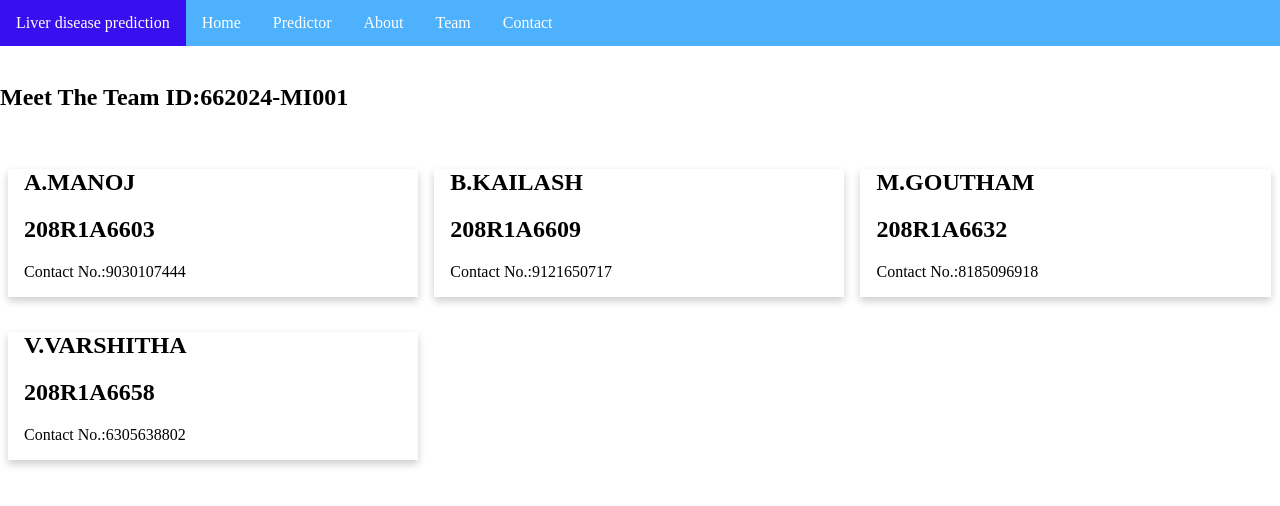
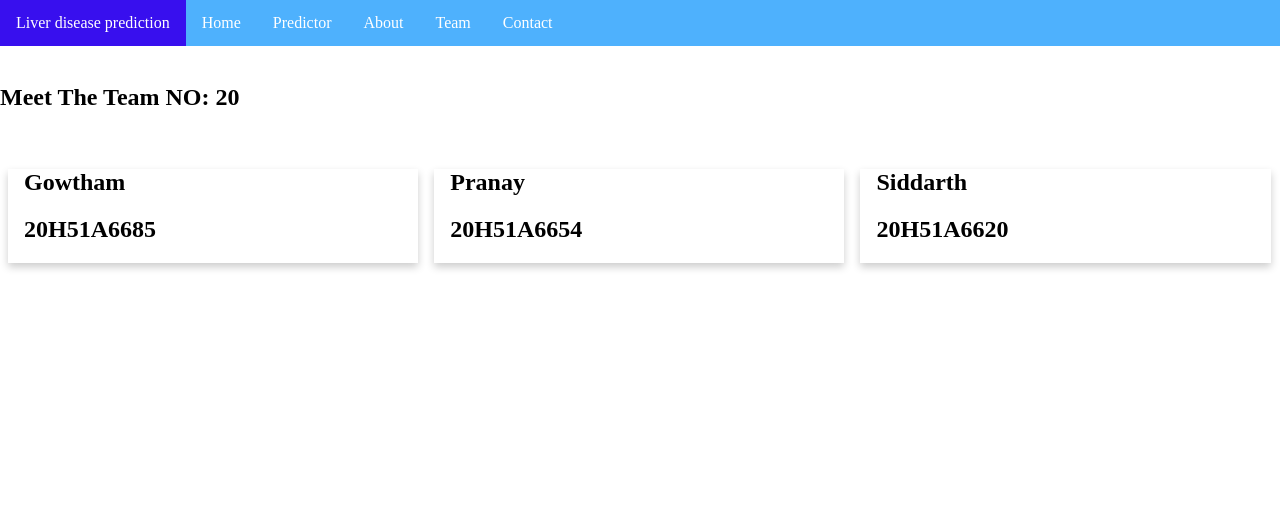
Before and after one commit to gauthamkrishnaaa/liver-disease-prediction, a plain HTML site: page templates/team.html in a window 1280 px wide. Drawn offline with Linux system fonts and the light colour scheme.

Commit message:
Update team.html

```diff
--- a/templates/team.html
+++ b/templates/team.html
@@ -124,16 +124,16 @@ html {
 </head>
 <body>
 
-<h2>Meet The Team ID:662024-MI001</h2>
+<h2>Meet The Team NO: 20 </h2>
 <br>
 
 <div class="row">
   <div class="column">
     <div class="card">
       <div class="container">
-        <h2>A.MANOJ</h2>
-        <h2>208R1A6603</h2>
-        <p>Contact No.:9030107444</p>
+        <h2>Gowtham</h2>
+        <h2>20H51A6685</h2>
+
       </div>
     </div>
   </div>
@@ -141,9 +141,9 @@ html {
   <div class="column">
     <div class="card">
       <div class="container">
-        <h2>B.KAILASH</h2>
-        <h2>208R1A6609</h2>
-        <p>Contact No.:9121650717</p>
+        <h2>Pranay</h2>
+        <h2>20H51A6654</h2>
+
       </div>
     </div>
   </div>
@@ -151,18 +151,9 @@ html {
   <div class="column">
     <div class="card">
       <div class="container">
-        <h2>M.GOUTHAM</h2>
-        <h2>208R1A6632</h2>
-        <p>Contact No.:8185096918</p>
-      </div>
-    </div>
-  </div>
-  <div class="column">
-    <div class="card">
-      <div class="container">
-        <h2>V.VARSHITHA</h2>
-        <h2>208R1A6658</h2>
-        <p>Contact No.:6305638802</p>
+        <h2>Siddarth</h2>
+        <h2>20H51A6620</h2>
+
       </div>
     </div>
   </div>
```
